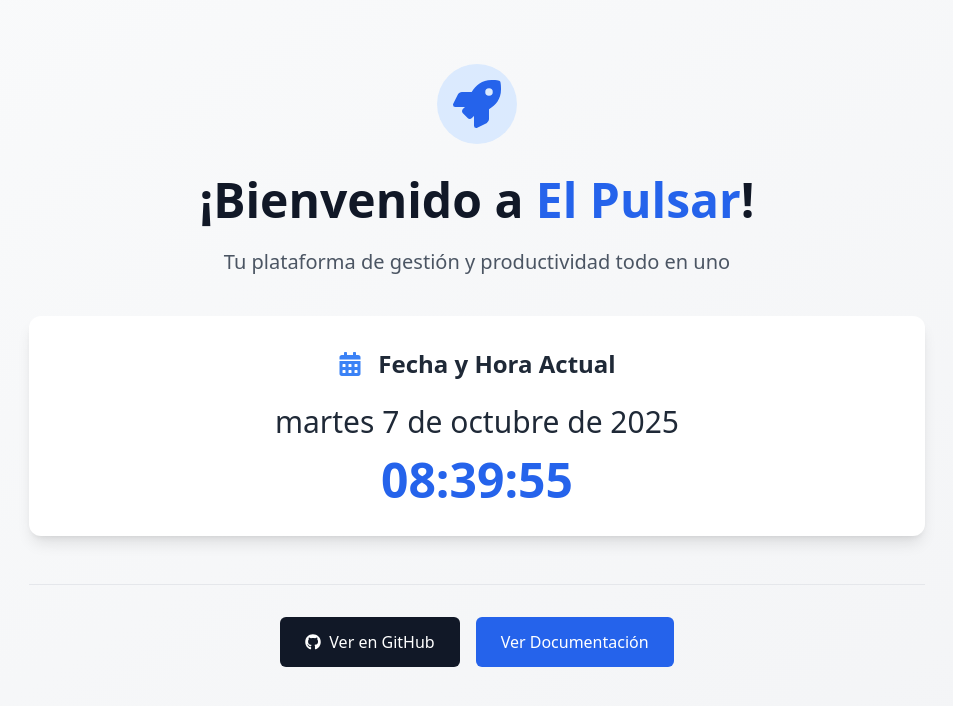
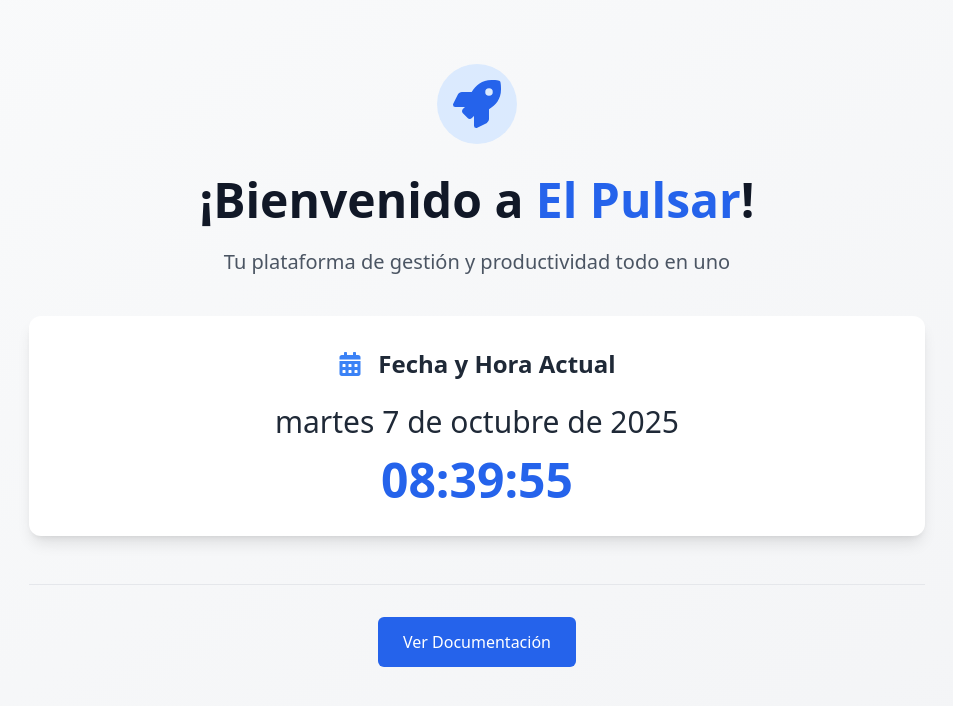
Before and after one commit to el-pulsar/el-pulsar, a Next.js app: page / in a window 1280 px wide. Shown: the top 706 px of the page, without its empty margins (163-1116 px from the left). Built offline with nearby package versions, Linux system fonts and the light colour scheme.

Commit message:
Eliminar botón de GitHub y centrar botón de Documentación

```diff
--- a/src/pages/index.tsx
+++ b/src/pages/index.tsx
@@ -1,6 +1,6 @@
 import { useEffect, useState } from 'react';
 import Head from 'next/head';
-import { FaRocket, FaCalendarAlt, FaGithub } from 'react-icons/fa';
+import { FaRocket, FaCalendarAlt } from 'react-icons/fa';
 import DocumentationButton from '../components/DocumentationButton';
 import { format } from 'date-fns';
 import { es } from 'date-fns/locale';
@@ -68,17 +68,8 @@ export default function Home() {
             </div>
           </div>
 
-          <div className="mt-12 pt-8 border-t border-gray-200 space-y-4">
-            <div className="flex flex-col sm:flex-row justify-center gap-4">
-              <a
-                href="https://github.com/elpulsar"
-                target="_blank"
-                rel="noopener noreferrer"
-                className="inline-flex items-center justify-center px-6 py-3 border border-transparent text-base font-medium rounded-md text-white bg-gray-900 hover:bg-gray-800 transition-colors"
-              >
-                <FaGithub className="mr-2" />
-                Ver en GitHub
-              </a>
+          <div className="mt-12 pt-8 border-t border-gray-200">
+            <div className="flex justify-center">
               <DocumentationButton />
             </div>
           </div>
```
